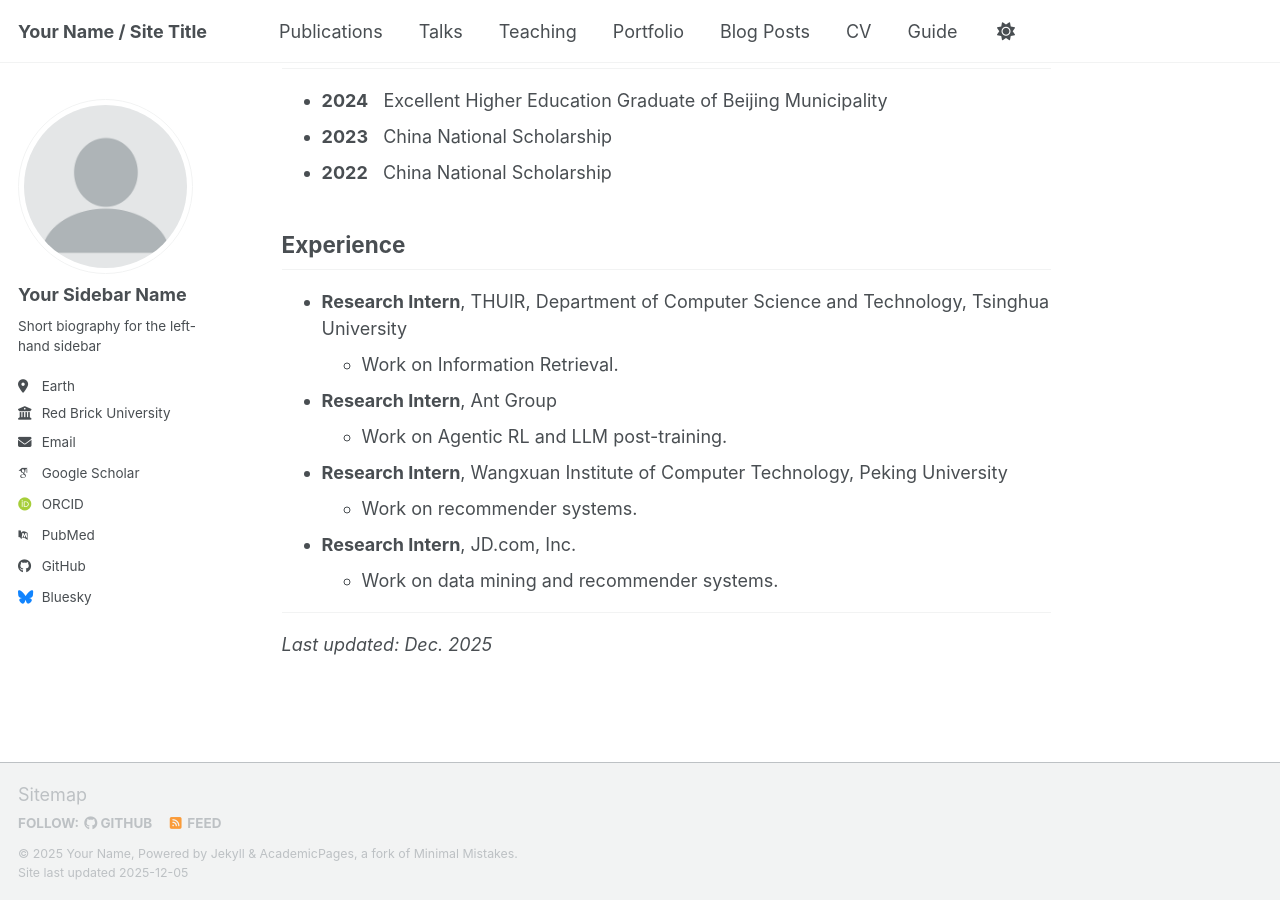
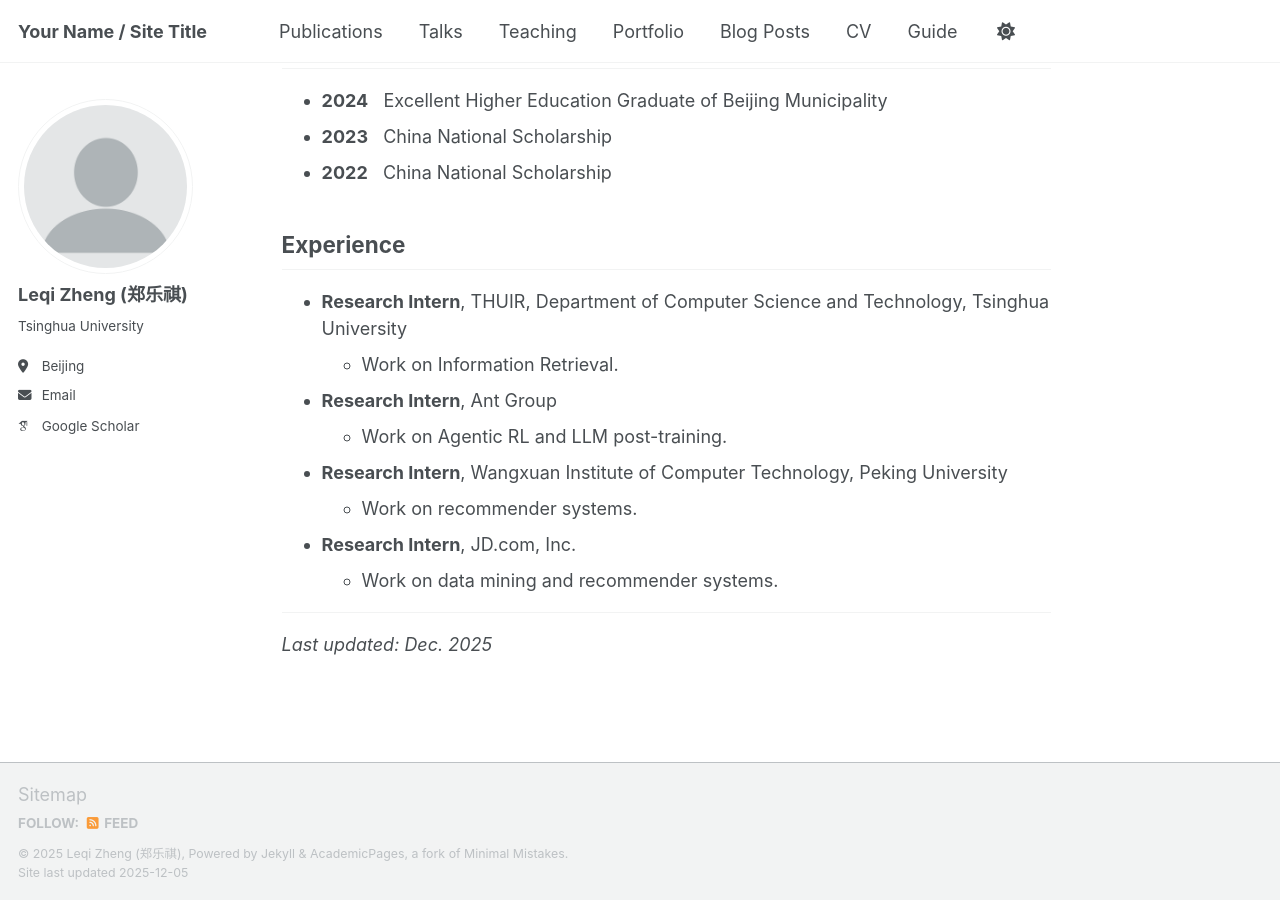
Before and after one commit to LQgdwind/LQgdwind.github.io, a Jekyll site: the page built from _pages/about.md, in a window 1280 px wide and 900 px high, scrolled down 2322 px. Built offline with Jekyll 4.4.1, drawn with Linux system fonts in a browser that asks for light colours; some web fonts are replaced; a script bundle is joined from its source files by our own code; library files that are not in the unit come from our copies.

Commit message:
Update personal details in _config.yml
Updated personal information including name, description, email, and social media links.

```diff
--- a/_config.yml
+++ b/_config.yml
@@ -11,12 +11,12 @@ locale                   : "en-US"
 site_theme               : "default" # Currently available options are "default", "air"
 title                    : "Your Name / Site Title"
 title_separator          : "-"
-name                     : &name "Your Name"
-description              : &description "Your Name's academic portfolio"   # Update this with a general description of your site, this is the default if not overridden by a page
-url                      : https://academicpages.github.io # The base hostname & protocol for your site e.g. "https://[your GitHub username].github.io",
+name                     : &name "Leqi Zheng (郑乐祺)"
+description              : &description "Master at Tsinghua University"   # Update this with a general description of your site, this is the default if not overridden by a page
+url                      : https://lqgdwind.github.io/ # The base hostname & protocol for your site e.g. "https://[your GitHub username].github.io",
                                                            # or if you already have some other page hosted on Github then use "https://[your GitHub username].github.io/[Your Repo Name]"
 baseurl                  : "" # the subpath of your site, e.g. "/blog"
-repository               : "academicpages/academicpages.github.io"
+repository               : "LQgdwind/LQgdwind.github.io"
 
 # Site Author - The following control what appear as part of the author content on the side bar.
 #               If a field is blank the icon and link will not appear, otherwise it will be shown.
@@ -24,24 +24,24 @@ repository               : "academicpages/academicpages.github.io"
 author:
   # Biographic information
   avatar           : "profile.png"
-  name             : "Your Sidebar Name"
+  name             : "Leqi Zheng (郑乐祺)"
   pronouns         : # example: "she/her"
-  bio              : "Short biography for the left-hand sidebar"
-  location         : "Earth"
-  employer         : "Red Brick University"
+  bio              : "Tsinghua University"
+  location         : "Beijing"
+  employer         : #
   uri              : # URL
-  email            : "none@example.org"
+  email            : "zhenglq24@mails.tsinghua.edu.cn"
 
   # Academic websites
   academia         : # URL
   arxiv            : # URL - Update with the correct link to your profile
-  googlescholar    : "https://scholar.google.com/citations?user=PS_CX0AAAAAJ"
+  googlescholar    : "https://scholar.google.com/citations?user=9TOGduEAAAAJ&hl=en"
   inspire-hep      : # URL
   impactstory      : # URL
-  orcid            : "https://orcid.org/yourorcidurl"
+  orcid            : #
   semantic         : # URL
   ssrn             : # URL
-  pubmed           : "https://www.ncbi.nlm.nih.gov/pubmed/?term=john+snow"
+  pubmed           : #
   researchgate     : # URL
   scopus           : # URL
   zotero           : # URL
@@ -51,13 +51,13 @@ author:
   bitbucket        : # Username - Update with your username on the site
   codepen          : # Username
   dribbble         : # Username
-  github           : "academicpages"
+  github           : # "academicpages"
   kaggle           : # Username
   stackoverflow    : # User number or user number and name (i.e., use "1" or "1/jeff-atwood")
 
   # Social media
   artstation       : # Username
-  bluesky          : "bsky.app" # Replace this with you Bluesky username
+  bluesky          : # "bsky.app" # Replace this with you Bluesky username
   facebook         : # Username
   flickr           : # Username
   foursquare       : # Username
```
